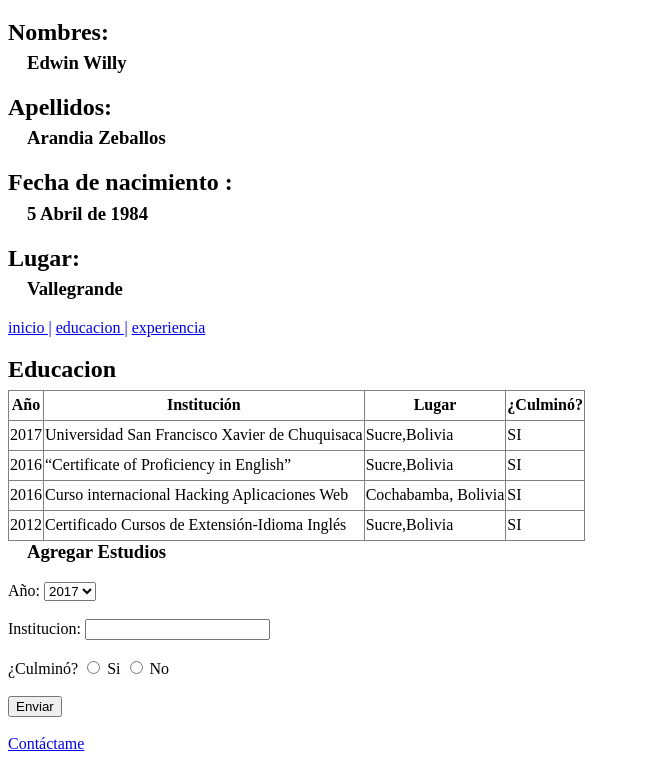
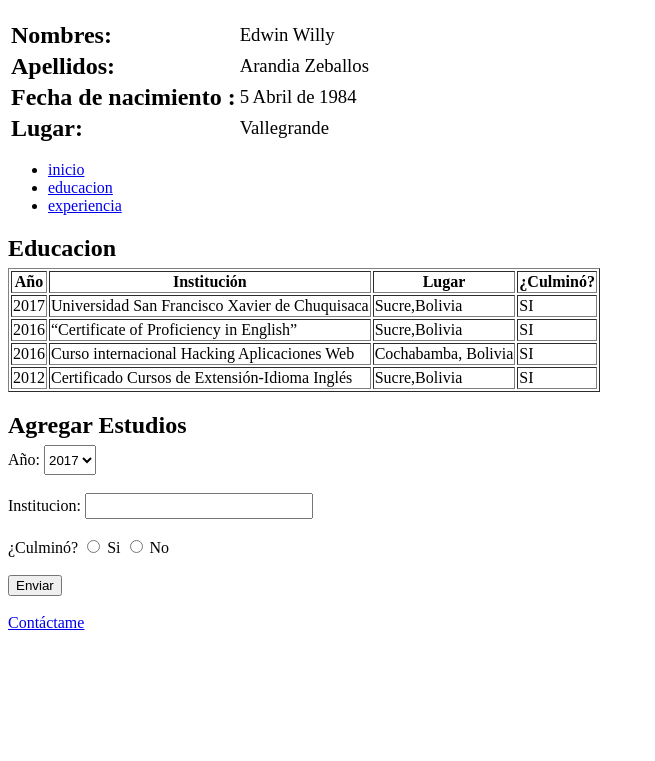
Before and after one commit to ewill15/web_design, a plain HTML site: page educacion.html in a window 1280 px wide. Shown: the part 143-904 px from the top of the page, without its empty margins (0-655 px from the left). After the commit the page ends 800 px from the top, so only its background shows below. Drawn offline with Linux system fonts and the light colour scheme.

Commit message:
mejoras visuales

```diff
--- a/css/style.css
+++ b/css/style.css
@@ -14,9 +14,19 @@ svg {
     height: 70px;
 }
 
-#nombre,
-#apellido,
-#nacimiento,
-#lugar {
+.nombre,
+.apellido,
+.nacimiento,
+.lugar {
     margin: 0
 }
+
+form input#institucion{
+	width: 220px;
+    height: 20px;
+}
+
+form select#anio{
+	width: auto;
+	height: 30px;
+}
--- a/educacion.html
+++ b/educacion.html
@@ -3,27 +3,7 @@
 	<head>
 		<meta charset="UTF-8">
 		<title>Hoja de Vida</title>
-    <style>
-    h2{
-        margin-bottom: 0.5%;
-    }
-    h3{
-        margin-top: 0;
-        margin-left: 1.5%;
-    }
-    svg{
-        height:70px;
-    }
-    table,th,td{
-        border-collapse: collapse;
-    }
-    tr{
-        height: 30px;
-    }
-    td{
-        margin: 0.5%;
-    }
-    </style>
+		<link rel="stylesheet" href="css/style.css">
 	</head>
 	<body>
 		<header>
@@ -32,17 +12,35 @@
 			</svg>
 			<h1>Hoja de Vida</h1>
 		</header>
-    <h2>Nombres: </h2>
-    <h3>Edwin Willy</h3>
-    <h2>Apellidos: </h2>
-    <h3>Arandia Zeballos</h3>
-    <h2>Fecha de nacimiento : </h2>
-    <h3>5 Abril de 1984</h3>
-    <h2>Lugar: </h2>
-    <h3>Vallegrande</h3>
-    <a href="index.html">inicio |</a>
-    <a href="educacion.html">educacion |</a>
+		<table class="color">
+			<tr>
+				<td><h2 class="nombre">Nombres: </h2></td>
+				<td><h3 class="nombre">Edwin Willy</h3></td>
+			</tr>
+			<tr>
+				<td><h2 class="apellido">Apellidos: </h2></td>
+				<td><h3 class="apellido" style="width:100%">Arandia Zeballos</h3></td>
+			</tr>
+			<tr>
+				<td><h2 class="nacimiento">Fecha de nacimiento : </h2></td>
+				<td><h3 class="nacimiento" style="width:95%">5 Abril de 1984</h3></td>
+			</tr>
+			<tr>
+				<td><h2 class="lugar">Lugar: </h2></td>
+				<td><h3 class="lugar">Vallegrande</h3></td>
+			</tr>
+		</table>
+		<ul>
+			<li>
+				<a href="index.html">inicio</a>
+			</li>
+			<li>
+				<a href="educacion.html">educacion</a>
+			</li>
+			<li>
 				<a href="experiencia.html">experiencia</a>
+			</li>
+		</ul>
 		<h2>Educacion</h2>
 		<table border="1">
 			<tr>
@@ -76,8 +74,8 @@
 				<td>SI</td>
 			</tr>
 		</table>
+		<h2>Agregar Estudios</h2>
 		<form>
-        <h3>Agregar Estudios</h3>
 			<label for="anio">Año: </label>
 			<select name="anio" id="anio">
 				<option value="2017">2017</option>
@@ -88,19 +86,23 @@
 				<option value="2012">2012</option>
 				<option value="2011">2011</option>
 			</select>
-        <br><br>
+			<br>
+			<br>
 			<label for="institucion">Institucion: </label>
 			<input type="text" id="institucion" required>
-        <br><br>
+			<br>
+			<br>
 			<label for="culmino">¿Culminó?</label>
 			<input type="radio" name="gender" id="male" value="si">
 
 			<label for="male">Si</label>
 			<input type="radio" name="gender" id="female" value="no">
 			<label for="female">No</label>
-        <br><br>
+			<br>
+			<br>
 			<input type="submit" value="Enviar">
-        <br><br>
+			<br>
+			<br>
 		</form>
 		<footer>
 			<a href="mailto:ewarandia@gmail.com">Contáctame</a>
```
Also changed, not shown: experiencia.html (+31 -31 lines), index.html (+20 -7 lines). Lines whose indentation alone changed are shown as unchanged.
